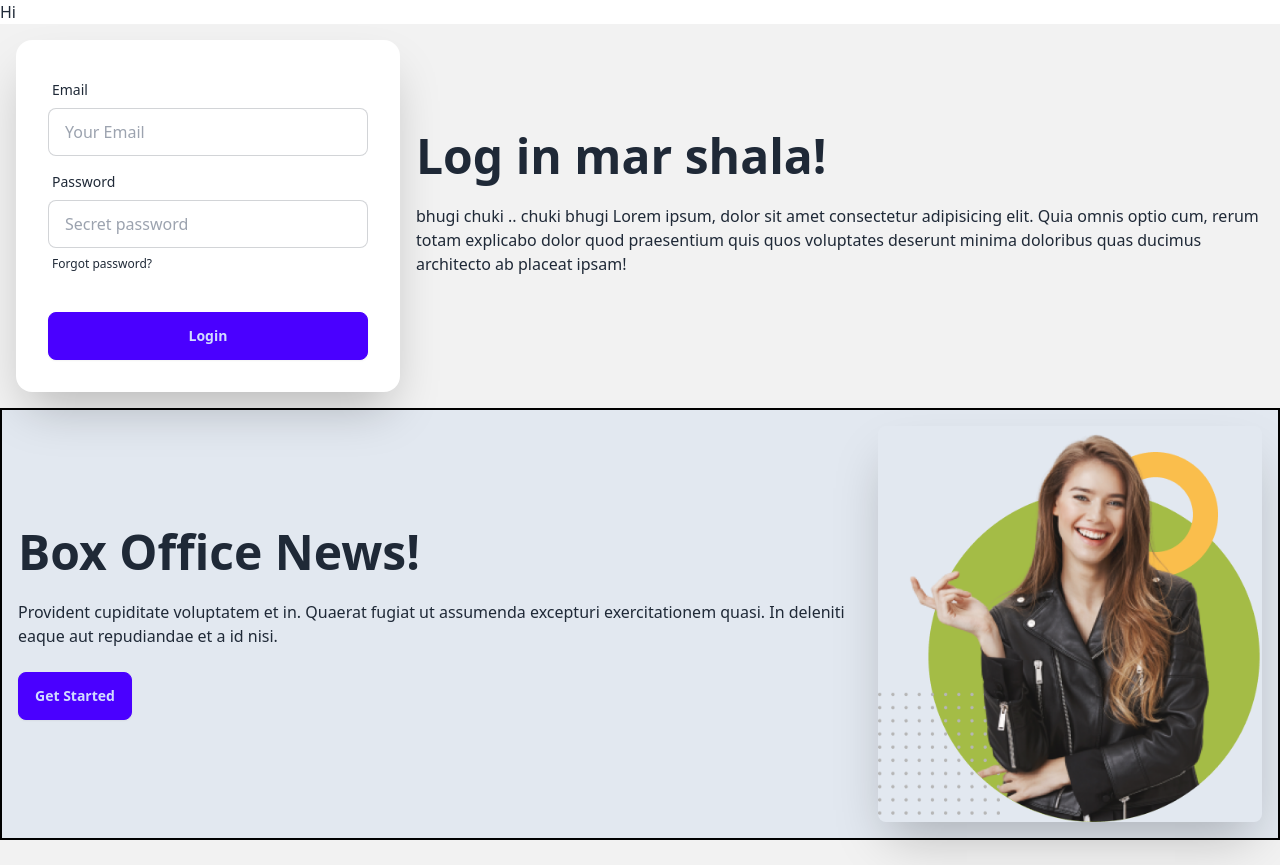
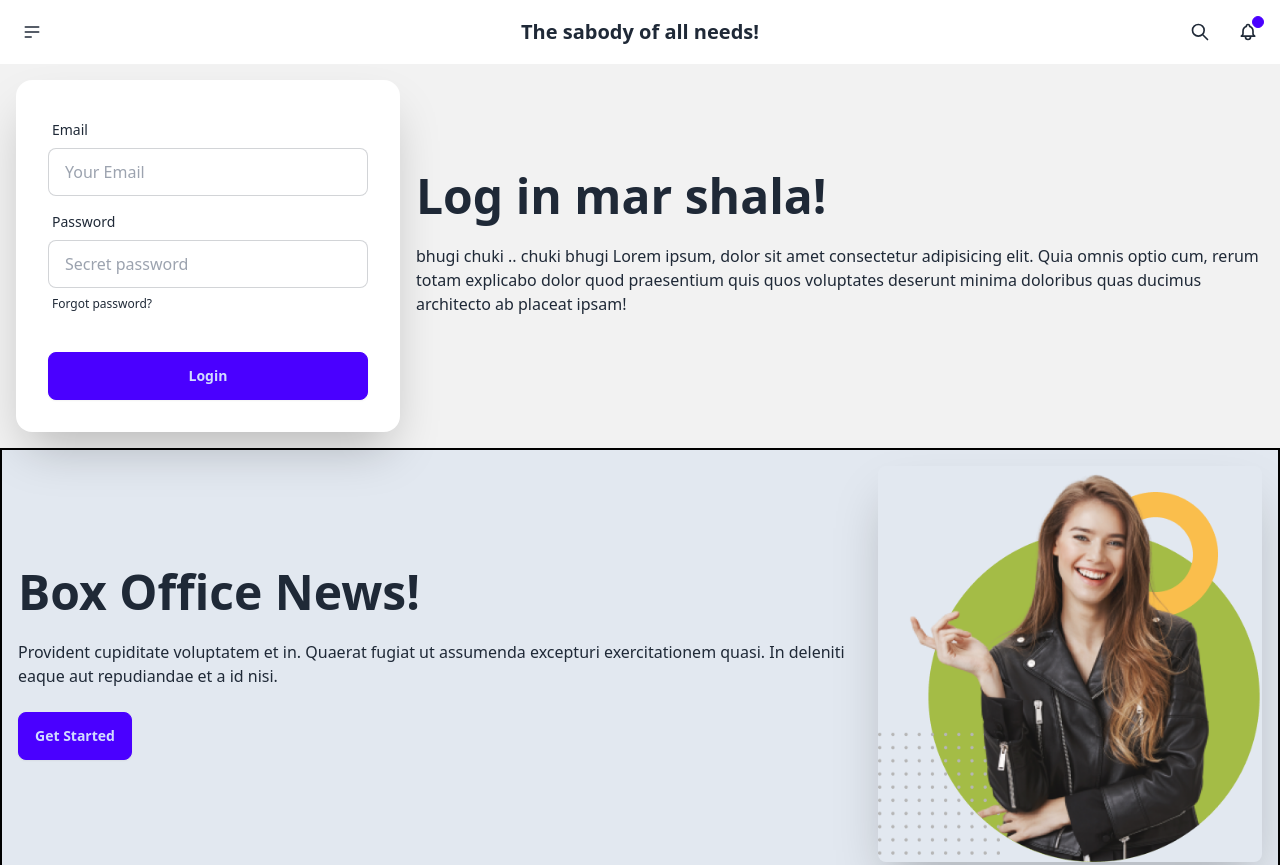
Before and after one commit to mahidulkabir/daisy-UI-1.2-, a plain HTML site: page index.html in a window 1280 px wide. Shown: the top 865 px of the page. Drawn offline with nearby package versions, Linux system fonts and the light colour scheme.

Commit message:
yea! bitch

```diff
--- a/index.html
+++ b/index.html
@@ -1,26 +1,97 @@
 <!DOCTYPE html>
 <html lang="en">
   <head>
-    <meta charset="UTF-8">
-    <meta name="viewport" content="width=device-width, initial-scale=1.0">
-    <link href="https://cdn.jsdelivr.net/npm/daisyui@4.12.14/dist/full.min.css" rel="stylesheet" type="text/css" />
+    <meta charset="UTF-8" />
+    <meta name="viewport" content="width=device-width, initial-scale=1.0" />
+    <link
+      href="https://cdn.jsdelivr.net/npm/daisyui@4.12.14/dist/full.min.css"
+      rel="stylesheet"
+      type="text/css"
+    />
     <script src="https://cdn.tailwindcss.com"></script>
     <title>More Daisy UI exploration</title>
   </head>
   <body>
     <header>
-        <p>Hi
+      <nav><div class="navbar bg-base-100">
+            <div class="navbar-start">
+              <div class="dropdown">
+                <div tabindex="0" role="button" class="btn btn-ghost btn-circle">
+                  <svg
+                    xmlns="http://www.w3.org/2000/svg"
+                    class="h-5 w-5"
+                    fill="none"
+                    viewBox="0 0 24 24"
+                    stroke="currentColor">
+                    <path
+                      stroke-linecap="round"
+                      stroke-linejoin="round"
+                      stroke-width="2"
+                      d="M4 6h16M4 12h16M4 18h7" />
+                  </svg>
+                </div>
+                <ul
+                  tabindex="0"
+                  class="menu menu-sm dropdown-content bg-base-100 rounded-box z-[1] mt-3 w-52 p-2 shadow">
+                  <li><a>Homepage</a></li>
+                  <li><a>Portfolio</a></li>
+                  <li><a>About</a></li>
+                  <li><a>Our Products</a></li>
+                  <li><a>Our Goals</a></li>
+                </ul>
+              </div>
+            </div>
+            <div class="navbar-center">
+              <a class="btn btn-ghost text-xl">The sabody of all needs!</a>
+            </div>
+            <div class="navbar-end">
+              <button class="btn btn-ghost btn-circle">
+                <svg
+                  xmlns="http://www.w3.org/2000/svg"
+                  class="h-5 w-5"
+                  fill="none"
+                  viewBox="0 0 24 24"
+                  stroke="currentColor">
+                  <path
+                    stroke-linecap="round"
+                    stroke-linejoin="round"
+                    stroke-width="2"
+                    d="M21 21l-6-6m2-5a7 7 0 11-14 0 7 7 0 0114 0z" />
+                </svg>
+              </button>
+              <button class="btn btn-ghost btn-circle">
+                <div class="indicator">
+                  <svg
+                    xmlns="http://www.w3.org/2000/svg"
+                    class="h-5 w-5"
+                    fill="none"
+                    viewBox="0 0 24 24"
+                    stroke="currentColor">
+                    <path
+                      stroke-linecap="round"
+                      stroke-linejoin="round"
+                      stroke-width="2"
+                      d="M15 17h5l-1.405-1.405A2.032 2.032 0 0118 14.158V11a6.002 6.002 0 00-4-5.659V5a2 2 0 10-4 0v.341C7.67 6.165 6 8.388 6 11v3.159c0 .538-.214 1.055-.595 1.436L4 17h5m6 0v1a3 3 0 11-6 0v-1m6 0H9" />
+                  </svg>
+                  <span class="badge badge-xs badge-primary indicator-item"></span>
+                </div>
+              </button>
+            </div>
+          </div></nav>
 
-        </p>
     </header>
     <main>
       <!-- log in form here  -->
-        <div class="hero bg-base-200 ">
+      <section>
+        <div class="hero bg-base-200">
           <div class="hero-content flex-col lg:flex-row-reverse">
             <div class="text-center lg:text-left">
               <h1 class="text-5xl font-bold">Log in mar shala!</h1>
               <p class="py-6">
-                  bhugi chuki .. chuki bhugi Lorem ipsum, dolor sit amet consectetur adipisicing elit. Quia omnis optio cum, rerum totam explicabo dolor quod praesentium quis quos voluptates deserunt minima doloribus quas ducimus architecto ab placeat ipsam!
+                bhugi chuki .. chuki bhugi Lorem ipsum, dolor sit amet
+                consectetur adipisicing elit. Quia omnis optio cum, rerum totam
+                explicabo dolor quod praesentium quis quos voluptates deserunt
+                minima doloribus quas ducimus architecto ab placeat ipsam!
               </p>
             </div>
             <div class="card bg-base-100 w-full max-w-sm shrink-0 shadow-2xl">
@@ -29,15 +100,27 @@
                   <label class="label">
                     <span class="label-text">Email</span>
                   </label>
-                    <input type="email" placeholder="Your Email" class="input input-bordered" required />
+                  <input
+                    type="email"
+                    placeholder="Your Email"
+                    class="input input-bordered"
+                    required
+                  />
                 </div>
                 <div class="form-control">
                   <label class="label">
                     <span class="label-text">Password</span>
                   </label>
-                    <input type="password" placeholder="Secret password" class="input input-bordered" required />
+                  <input
+                    type="password"
+                    placeholder="Secret password"
+                    class="input input-bordered"
+                    required
+                  />
                   <label class="label">
-                      <a href="#" class="label-text-alt link link-hover">Forgot password?</a>
+                    <a href="#" class="label-text-alt link link-hover"
+                      >Forgot password?</a
+                    >
                   </label>
                 </div>
                 <div class="form-control mt-6">
@@ -47,18 +130,19 @@
             </div>
           </div>
         </div>
+      </section>
+
       <!-- Hero Section One  -->
       <section>
-            <div class="hero bg-slate-200  border-2 border-black ">
+        <div class="hero bg-slate-200 border-2 border-black">
           <div class="hero-content flex-col lg:flex-row-reverse">
-                  <img
-                    src="./model.png"
-                    class="max-w-sm rounded-lg shadow-2xl" />
+            <img src="./model.png" class="max-w-sm rounded-lg shadow-2xl" />
             <div>
               <h1 class="text-5xl font-bold">Box Office News!</h1>
               <p class="py-6">
-                      Provident cupiditate voluptatem et in. Quaerat fugiat ut assumenda excepturi exercitationem
-                      quasi. In deleniti eaque aut repudiandae et a id nisi.
+                Provident cupiditate voluptatem et in. Quaerat fugiat ut
+                assumenda excepturi exercitationem quasi. In deleniti eaque aut
+                repudiandae et a id nisi.
               </p>
               <button class="btn btn-primary">Get Started</button>
             </div>
@@ -98,12 +182,12 @@
             <input
               type="text"
               placeholder="username@site.com"
-                    class="input input-bordered join-item" />
+              class="input input-bordered join-item"
+            />
             <button class="btn btn-primary join-item">Subscribe</button>
           </div>
         </fieldset>
       </form>
     </footer>
-
   </body>
 </html>
```
Lines whose indentation alone changed are shown as unchanged.
